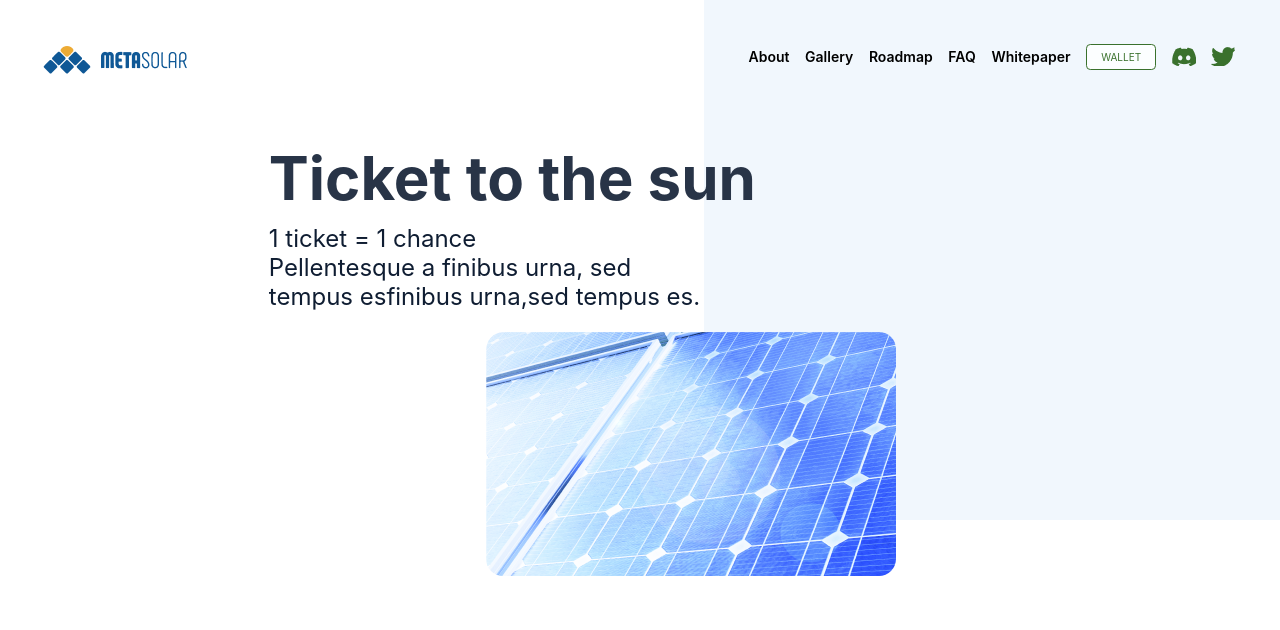
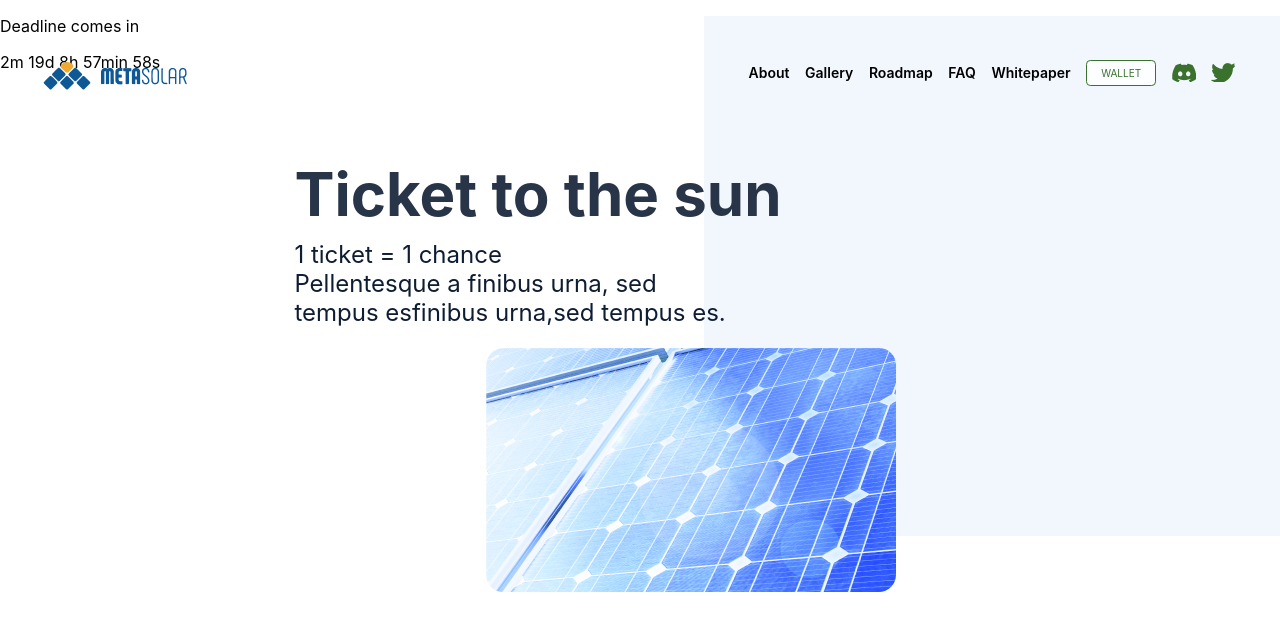
Before and after one commit to danihr23/metasolar-web, a React (Create React App) app: page / in a window 1280 px wide. Shown: the top 630 px of the page. Built offline with nearby package versions, Linux system fonts and the light colour scheme.

Commit message:
countdown added

```diff
--- a/package.json
+++ b/package.json
@@ -6,11 +6,12 @@
     "@testing-library/jest-dom": "^5.16.5",
     "@testing-library/react": "^13.4.0",
     "@testing-library/user-event": "^13.5.0",
+    "moment": "^2.29.4",
     "react": "^18.2.0",
     "react-dom": "^18.2.0",
     "react-router-dom": "^6.8.1",
     "react-scripts": "5.0.1",
-    "styled-components": "^5.3.6",
+    "styled-components": "5.2.0",
     "web-vitals": "^2.1.4"
   },
   "scripts": {
--- /dev/null
+++ b/src/components/countDownTimer/CountdownTimer.js
@@ -0,0 +1,30 @@
+import React, { useEffect, useState } from "react";
+import moment from "moment";
+
+const targetTime = moment("2023-05-01");
+
+export const CountdownMonths = () => {
+  const [currentTime, setCurrentTime] = useState(moment());
+  const timeBetween = moment.duration(targetTime.diff(currentTime));
+
+  useEffect(() => {
+    const interval = setInterval(() => {
+      setCurrentTime(moment());
+    }, 1000);
+
+    return () => clearInterval(interval);
+  }, []);
+
+  return (
+    <>
+      <p>Deadline comes in</p>
+      <p className="counter">
+        <span>{timeBetween.months()}m </span>
+        <span>{timeBetween.days()}d </span>
+        <span>{timeBetween.hours()}h </span>
+        <span>{timeBetween.minutes()}min </span>
+        <span>{timeBetween.seconds()}s </span>
+      </p>
+    </>
+  );
+};
--- a/src/components/homePage/HomePage.js
+++ b/src/components/homePage/HomePage.js
@@ -1,10 +1,10 @@
 import React from 'react'
-import styled from 'styled-components'
+import styled from 'styled-components/macro';
 import logo from '../assets/logo.png';
 import mediaIcon from '../assets/mediaIcon.png';
 import twitterIcon from '../assets/twitterIcon.png';
 import solarPanelImg from '../assets/solarPanelImg.png';
-
+import { CountdownMonths } from '../countDownTimer/CountdownTimer';
 
 const HomePage=()=> {
 
@@ -32,6 +32,7 @@ const HomePage=()=> {
             Pellentesque a finibus urna,
             sed tempus esfinibus urna,sed tempus es.</Text>
      </TextField>
+     <CountdownMonths/>
      </HomePageWrapper>
   )
 }
@@ -119,16 +120,15 @@ const TextField = styled.div`
     position: absolute;
     width: 47%;
     top: 142px;
-    left: 21%;
+    left: 23%;
     height: 156px;
-//border:1px solid black;
+
 `
 const Title = styled.div`
 
 width: 100%;
-//height: 73px;
+font-family: 'Inter';
 margin-bottom: 9px;
-//font-family: ;
 font-style: normal;
 font-weight: 700;
 font-size: 60px;
@@ -141,8 +141,6 @@ flex-grow: 0;
 const Text =styled.div`
 
 width: 75%;
-//height: 87px;
-
 font-family: 'Inter';
 font-style: normal;
 font-weight: 400;
--- /dev/null
+++ b/src/globalStyle.js
@@ -0,0 +1,60 @@
+import styled, { createGlobalStyle } from 'styled-components/macro';
+
+
+const GlobalStyle = createGlobalStyle`
+@import url('https://fonts.googleapis.com/css2?family=Inter:wght@200;500&display=swap');
+  html {
+    -webkit-tap-highlight-color: rgba(0, 0, 0, 0);
+    height: 100%;
+    /* height: -moz-available;
+    height: -webkit-fill-available;
+    height: fill-available; */
+  }
+  body {
+    font-family: 'Inter', sans-serif;
+    -webkit-font-smoothing: antialiased;
+    -moz-osx-font-smoothing: grayscale;
+    -webkit-user-select: none;
+    -moz-user-select: none;
+    -ms-user-select: none;
+    user-select: none;
+
+    height: 100%;
+
+    //Disable touch zooming and scrolling. Important to reenable on buttons, menus, etc.
+    touch-action: none;
+
+    margin: 0;
+    padding: 0;
+
+
+
+
+  }
+
+
+  #react-lobby-remote-root {
+    z-index: 10000;
+    display: none;
+    position: absolute;
+    width: 90%;
+    height: 90%;
+    margin: auto;
+    position: absolute;
+    top: 50%;  /* position child element vertically in the middle */
+    left: 50%;  /* position child element horizontally in the middle */
+    transform: translate(-50%, -50%);
+}
+`;
+
+export const ContentWrapper = styled.div`
+  margin: 0 auto;
+  position: relative;
+  overflow: hidden;
+  //Disable scrolling on supported devices
+  overflow: clip;
+  overscroll-behavior-x: none;
+
+`;
+
+export default GlobalStyle;
--- a/src/index.js
+++ b/src/index.js
@@ -3,10 +3,11 @@ import ReactDOM from 'react-dom/client';
 import './index.css';
 import App from './App';
 import reportWebVitals from './reportWebVitals';
-
+import GlobalStyle from './globalStyle';
 const root = ReactDOM.createRoot(document.getElementById('root'));
 root.render(
   <React.StrictMode>
+    <GlobalStyle/>
     <App />
   </React.StrictMode>
 );
```
Also changed, not shown: 1 other file (tests, documents, lock files or other folders).
